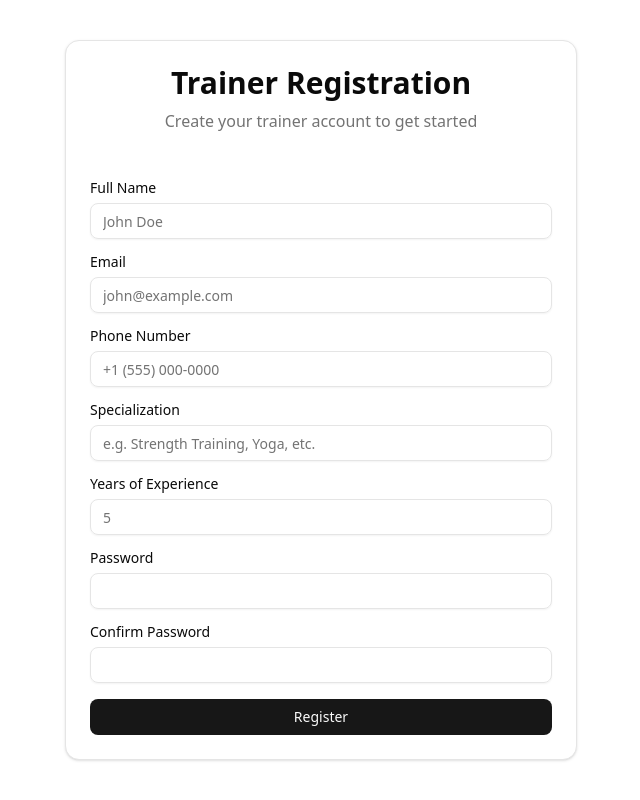
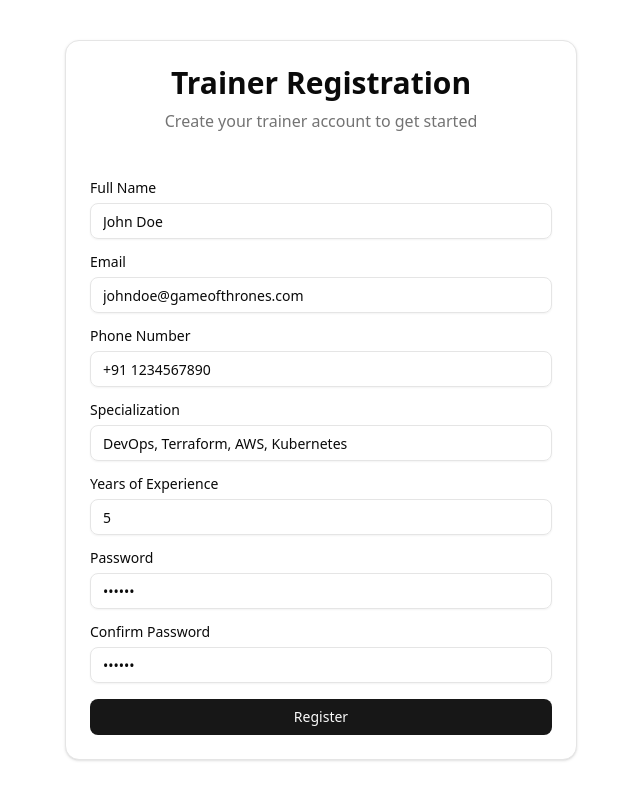
Before and after one commit to abhijayrajvansh/trainers-portal, a Next.js app: page /register in a window 1280 px wide. Shown: the whole page, without its empty margins (319-959 px from the left). Built offline with nearby package versions, Linux system fonts and the light colour scheme.

Commit message:
update: added new profile

```diff
--- a/components/pages/Register.tsx
+++ b/components/pages/Register.tsx
@@ -1,20 +1,21 @@
-'use client'
+"use client";
 
 import React, { useState } from "react";
 import { Input } from "@/components/ui/input";
 import { Label } from "@/components/ui/label";
 import { Button } from "@/components/ui/button";
 import { Card } from "@/components/ui/card";
+import { useRouter } from "next/navigation";
 
 const Register = () => {
   const [formData, setFormData] = useState({
-    fullName: "",
-    email: "",
-    phone: "",
-    specialization: "",
-    experience: "",
-    password: "",
-    confirmPassword: "",
+    fullName: "John Doe",
+    email: "johndoe@gameofthrones.com",
+    phone: "+91 1234567890",
+    specialization: "DevOps, Terraform, AWS, Kubernetes",
+    experience: "5",
+    password: "123456",
+    confirmPassword: "123456",
   });
 
   const handleChange = (e: React.ChangeEvent<HTMLInputElement>) => {
@@ -29,6 +30,12 @@ const Register = () => {
     e.preventDefault();
     // TODO: Add validation and API integration
     console.log("Form submitted:", formData);
+  };
+
+  const router = useRouter();
+
+  const handleRegister = () => {
+    router.push("/profile");
   };
 
   return (
@@ -129,7 +136,7 @@ const Register = () => {
             />
           </div>
 
-          <Button type="submit" className="w-full">
+          <Button onClick={handleRegister} type="submit" className="w-full">
             Register
           </Button>
         </form>
@@ -137,5 +144,4 @@ const Register = () => {
     </div>
   );
 };
-
 export default Register;
--- a/components/pages/TrainersProfile.tsx
+++ b/components/pages/TrainersProfile.tsx
@@ -14,7 +14,7 @@ const mockTrainerData = {
   email: "john@example.com",
   phone: "+1 (555) 000-0000",
   avatar: "/avatars/trainer1.jpg",
-  skills: ["Strength Training", "HIIT", "Yoga"],
+  skills: ["DevOps", "Terraform", "AWS", "Kubernetes"],
   experience: "5 years",
   specialization: "Strength & Conditioning",
   availability: "Mon-Fri, 9AM-5PM",
@@ -24,6 +24,8 @@ const mockTrainerData = {
   },
   certificates: ["ACE Certified Personal Trainer", "CrossFit Level 1"],
   linkedin: "https://linkedin.com/in/johndoe",
+
+  certifications: ["ACE Certified Personal Trainer", "CrossFit Level 1"],
 };
 
 const TrainersProfile = () => {
```
